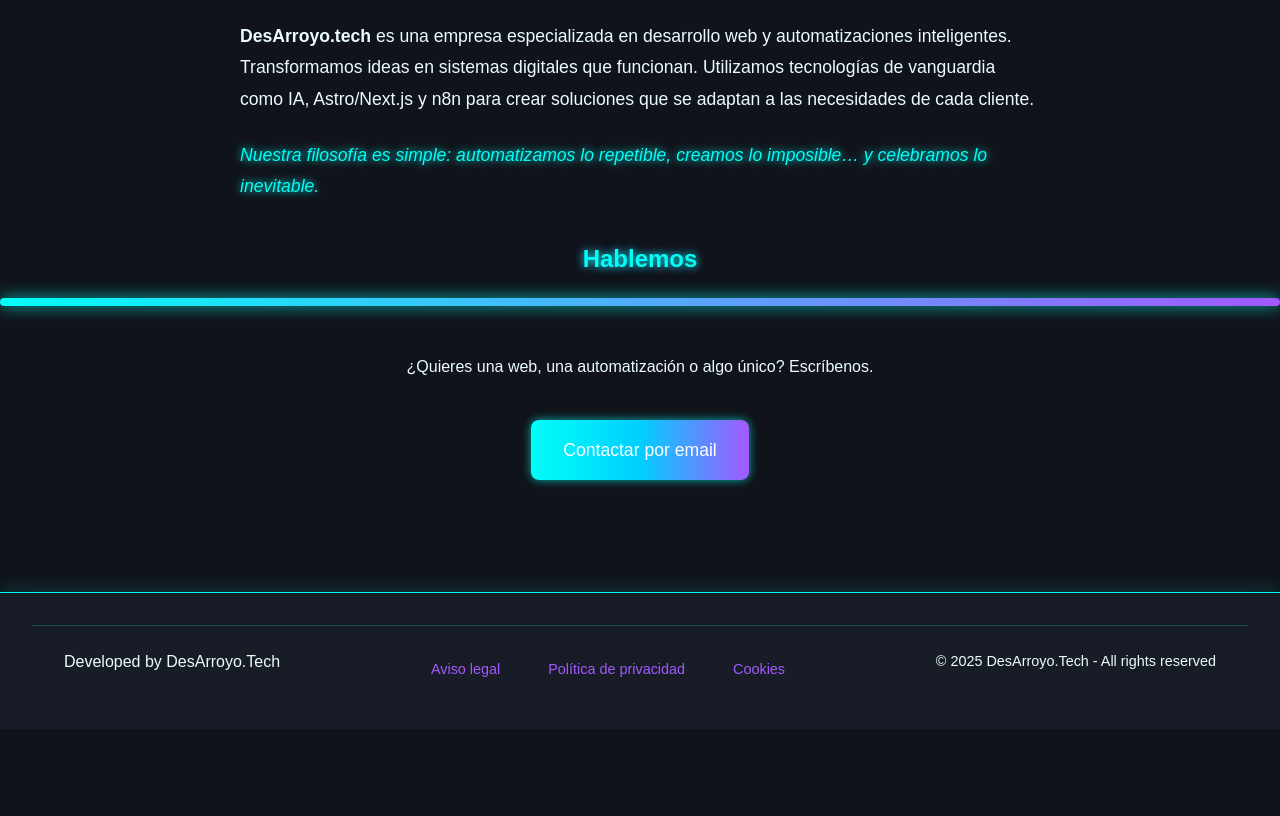
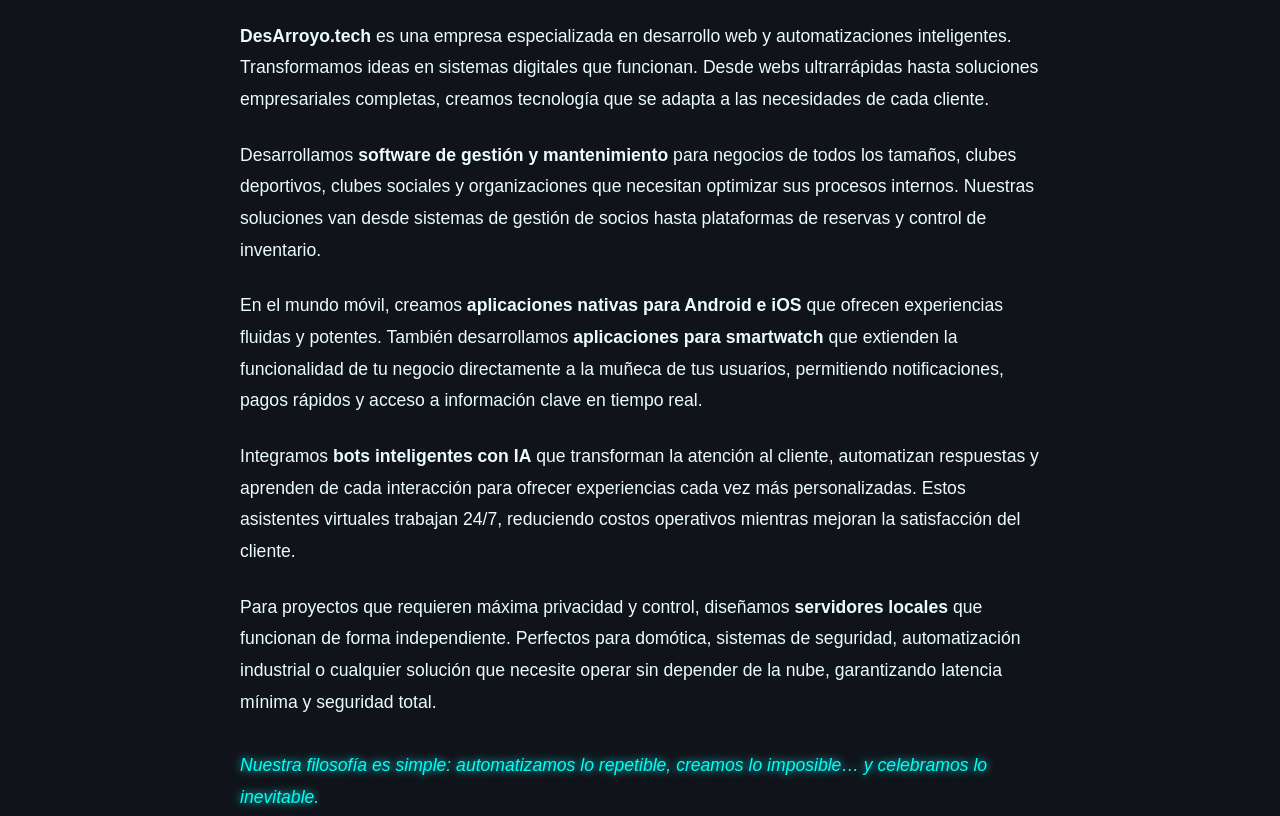
Before and after one commit to Arroyador69/desarroyo-form, a website: page index.html in a window 1280 px wide. Shown: the part 6354-7170 px from the top of the page. Before the commit the page ends 7083 px from the top, so only its background shows below. Drawn offline with Linux system fonts and the light colour scheme.

Commit message:
Enhance 'DetrÃ¡s del cÃ³digo' section with comprehensive services description

```diff
--- a/index.html
+++ b/index.html
@@ -1809,10 +1809,26 @@
       <div class="neon-bar"></div>
       <div style="max-width: 800px; margin: 0 auto; text-align: left; line-height: 1.8;">
         <p style="margin-bottom: 1.5rem; font-size: 1.1rem;">
-          <strong>DesArroyo.tech</strong> es una empresa especializada en desarrollo web y automatizaciones inteligentes. Transformamos ideas en sistemas digitales que funcionan. Utilizamos tecnologías de vanguardia como IA, Astro/Next.js y n8n para crear soluciones que se adaptan a las necesidades de cada cliente.
+          <strong>DesArroyo.tech</strong> es una empresa especializada en desarrollo web y automatizaciones inteligentes. Transformamos ideas en sistemas digitales que funcionan. Desde webs ultrarrápidas hasta soluciones empresariales completas, creamos tecnología que se adapta a las necesidades de cada cliente.
         </p>
 
-        <p style="font-style: italic; color: #00fff7; text-shadow: 0 0 8px #00fff7; font-size: 1.1rem;">
+        <p style="margin-bottom: 1.5rem; font-size: 1.1rem;">
+          Desarrollamos <strong>software de gestión y mantenimiento</strong> para negocios de todos los tamaños, clubes deportivos, clubes sociales y organizaciones que necesitan optimizar sus procesos internos. Nuestras soluciones van desde sistemas de gestión de socios hasta plataformas de reservas y control de inventario.
+        </p>
+
+        <p style="margin-bottom: 1.5rem; font-size: 1.1rem;">
+          En el mundo móvil, creamos <strong>aplicaciones nativas para Android e iOS</strong> que ofrecen experiencias fluidas y potentes. También desarrollamos <strong>aplicaciones para smartwatch</strong> que extienden la funcionalidad de tu negocio directamente a la muñeca de tus usuarios, permitiendo notificaciones, pagos rápidos y acceso a información clave en tiempo real.
+        </p>
+
+        <p style="margin-bottom: 1.5rem; font-size: 1.1rem;">
+          Integramos <strong>bots inteligentes con IA</strong> que transforman la atención al cliente, automatizan respuestas y aprenden de cada interacción para ofrecer experiencias cada vez más personalizadas. Estos asistentes virtuales trabajan 24/7, reduciendo costos operativos mientras mejoran la satisfacción del cliente.
+        </p>
+
+        <p style="margin-bottom: 1.5rem; font-size: 1.1rem;">
+          Para proyectos que requieren máxima privacidad y control, diseñamos <strong>servidores locales</strong> que funcionan de forma independiente. Perfectos para domótica, sistemas de seguridad, automatización industrial o cualquier solución que necesite operar sin depender de la nube, garantizando latencia mínima y seguridad total.
+        </p>
+
+        <p style="font-style: italic; color: #00fff7; text-shadow: 0 0 8px #00fff7; font-size: 1.1rem; margin-top: 2rem;">
           Nuestra filosofía es simple: automatizamos lo repetible, creamos lo imposible… y celebramos lo inevitable.
         </p>
       </div>
```
